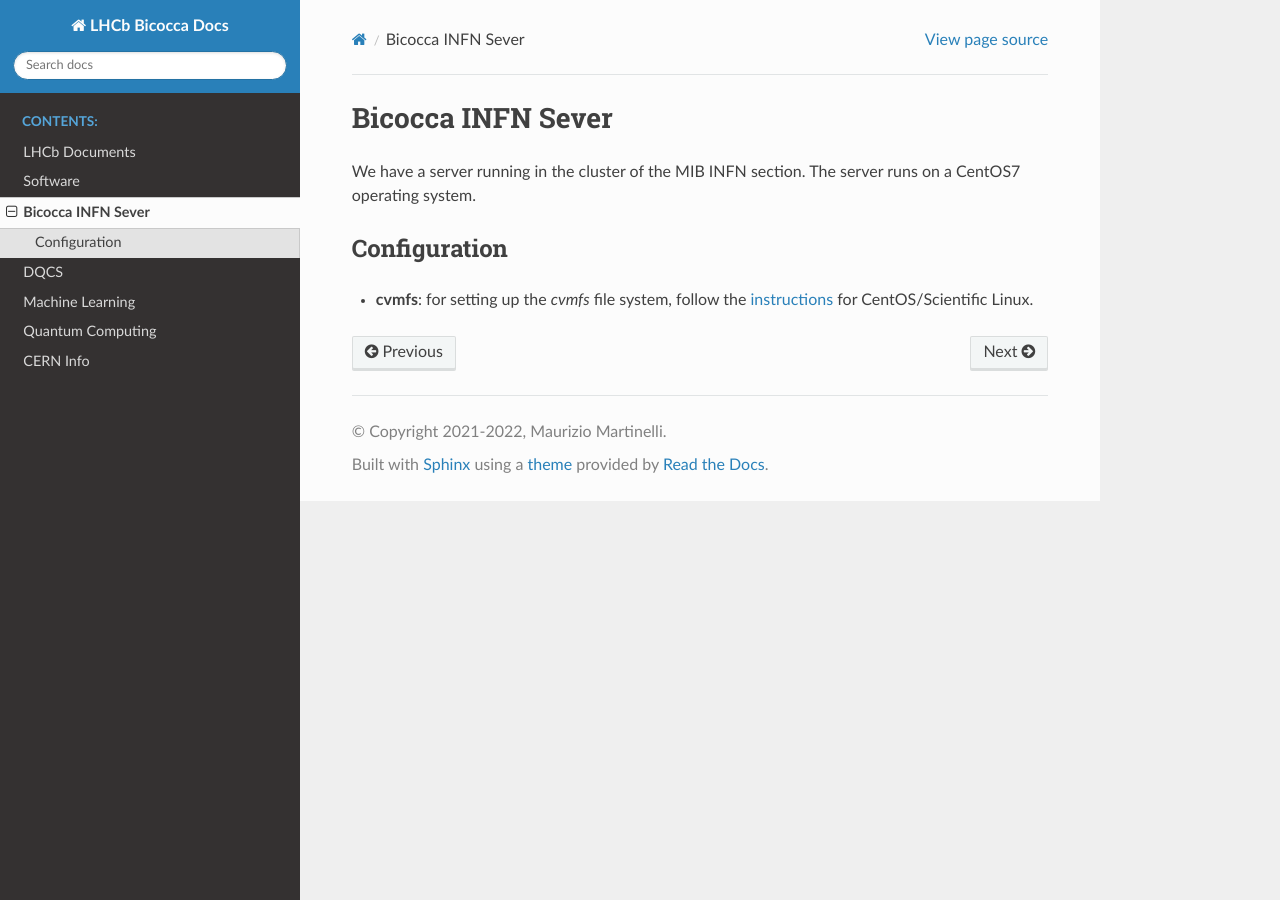
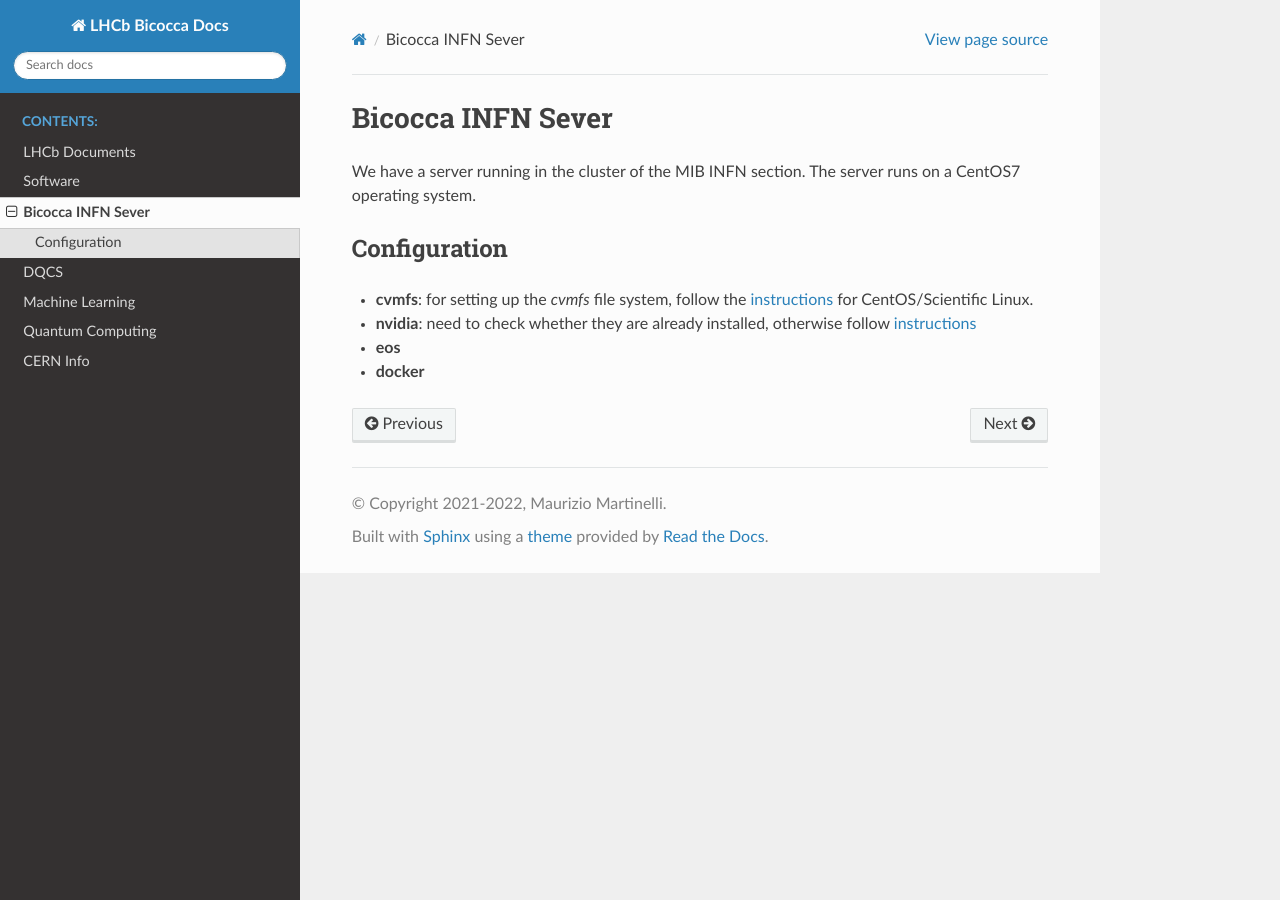
Before and after one commit to lhcb-bicocca/documentation, a Sphinx documentation site: the page built from docs/source/server.rst, in a window 1280 px wide. Built offline with Sphinx 7.4.7 and the Read the Docs theme 2.0.0, drawn with Linux system fonts in a browser that asks for light colours.

Commit message:
Update server.rst
Added a few items to the Wishlist

```diff
--- a/docs/source/server.rst
+++ b/docs/source/server.rst
@@ -7,3 +7,7 @@ Configuration
 ^^^^^^^^^^^^^
 - **cvmfs**:
   for setting up the `cvmfs` file system, follow the `instructions <https://cvmfs.readthedocs.io/en/stable/cpt-quickstart.html>`__ for CentOS/Scientific Linux.
+- **nvidia**:
+  need to check whether they are already installed, otherwise follow `instructions <https://docs.nvidia.com/datacenter/tesla/index.html>`__
+- **eos**
+- **docker**
```
